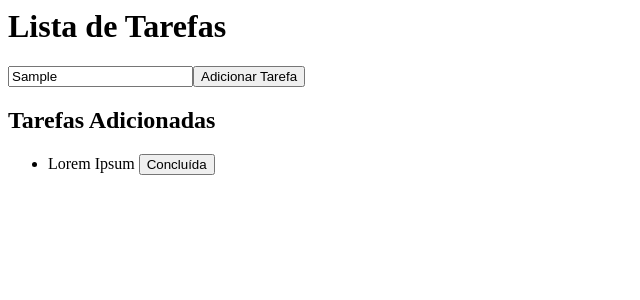
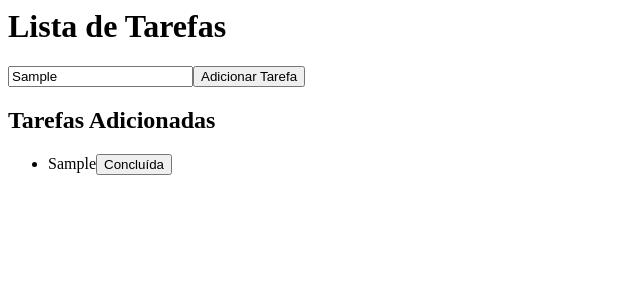
Before and after one commit to LucasCelestino/to-do-list-localstorage, an Angular app: page / in a window 1280 px wide. Both pictures are taken after typing "Sample" into the empty fields and a click on the button "Adicionar Tarefa". Shown: the top 300 px of the page, without its empty margins (0-640 px from the left). Built offline with nearby package versions, Linux system fonts and the light colour scheme.

Commit message:
2 files modified

```diff
--- a/src/app/app.component.html
+++ b/src/app/app.component.html
@@ -5,7 +5,11 @@
 </div>
 <div>
   <h2>Tarefas Adicionadas</h2>
-  <ul>
-    <li>Lorem Ipsum <button>Concluída</button></li>
-  </ul>
+  <div *ngIf="tarefasArray">
+    <ul *ngFor="let tarefa of tarefasArray">
+      <li>
+        {{ tarefa.nome }}<button (click)="concluirTarefa()">Concluída</button>
+      </li>
+    </ul>
+  </div>
 </div>
--- a/src/app/app.component.ts
+++ b/src/app/app.component.ts
@@ -8,15 +8,24 @@ import { isEmpty } from 'rxjs';
   styleUrls: ['./app.component.css'],
 })
 export class AppComponent {
-  tarefas: String[] = [];
+  tarefasArray: any[] = [];
+
+  tarefasStorage = localStorage;
 
   tarefaInput: string;
 
   adicionarTarefa() {
     if (this.tarefaInput != null) {
-      console.log(this.tarefas);
+      this.tarefasArray.push({
+        id: this.tarefasArray.length + 1,
+        nome: this.tarefaInput,
+      });
+
+      console.log(this.tarefasArray);
     } else {
       alert('preencha o campo antes de continuars');
     }
   }
+
+  concluirTarefa() {}
 }
```
